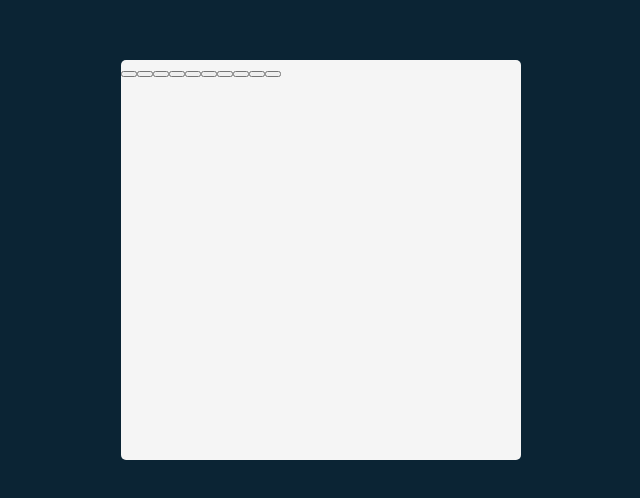
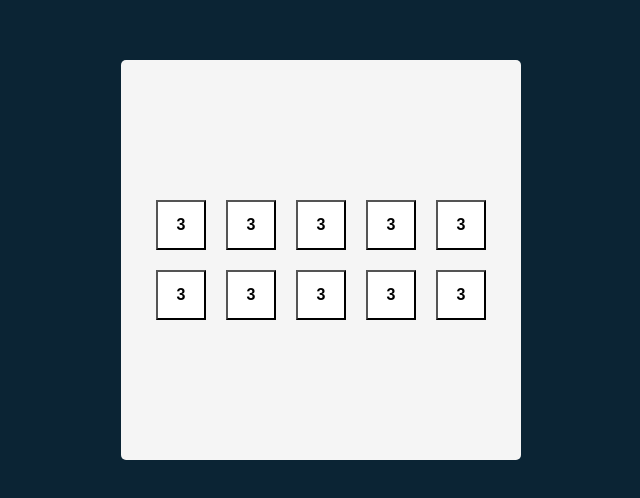
Before and after one commit to macooo3/Tenzies-project, a React (Vite) app: page / in a window 1280 px wide. Shown: the part 140-638 px from the top of the page, without its empty margins (319-959 px from the left). Built offline with nearby package versions, Linux system fonts and the light colour scheme.

Commit message:
styled die comp

```diff
--- a/src/components/Die.jsx
+++ b/src/components/Die.jsx
@@ -1,3 +1,3 @@
-export default function Die({ num }) {
- return <button className="die">{num}</button>;
+export default function Die({ value}) {
+ return <button className="die">{value}</button>;
 }
--- a/src/index.css
+++ b/src/index.css
@@ -24,4 +24,23 @@ main {
   background-color: #f5f5f5;
   height: 100%;
   border-radius: 5px;
+  justify-content: center;
+  align-items: center;
+  display: flex;
 }
+
+.die-container {
+  display: grid;
+  gap: 20px;
+  grid-template-columns: repeat(5, 1fr); /* 5 equal-width columns */
+  grid-template-rows: repeat(2);
+}
+
+.die {
+  height: 50px;
+  width: 50px;
+  background-color: white;
+  font-family: Arial, Helvetica, sans-serif;
+  font-weight: bold;
+  font-size: 100%;
+}
```
